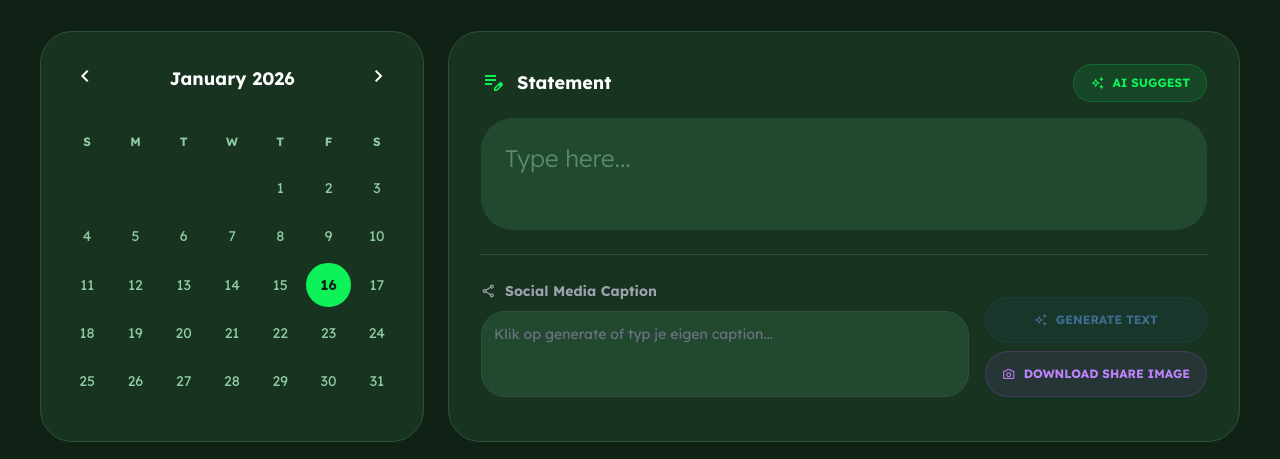
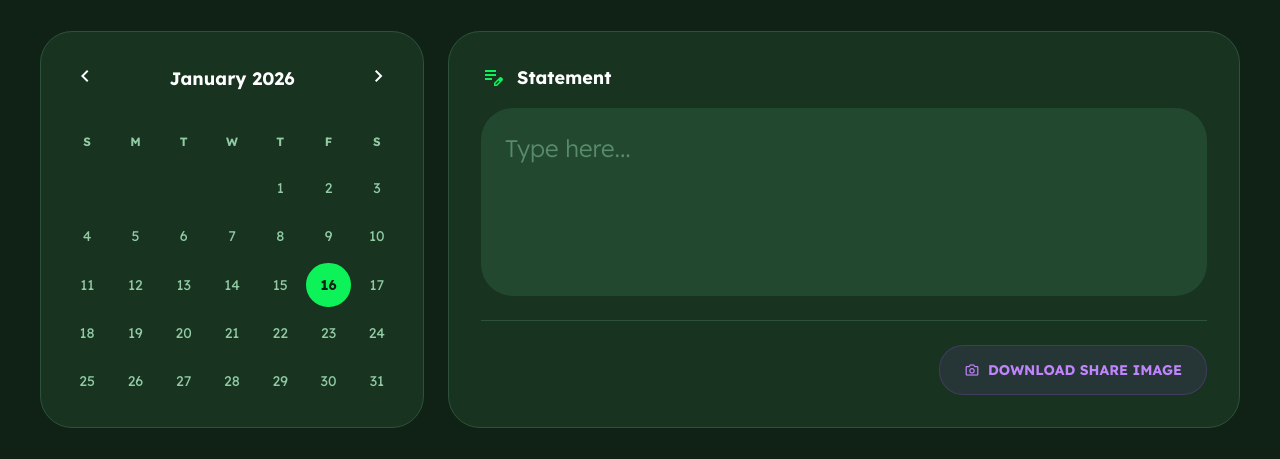
Before and after one commit to Jarbe-bot/cycling-imposter, a React (Vite) app: page /admin/dashboard in a window 1280 px wide. Shown: the part 567-1026 px from the top of the page. Built offline with nearby package versions, Linux system fonts and the light colour scheme; no server answers; the database is empty.

Commit message:
zonder caption

```diff
--- a/components/AdminDashboard.tsx
+++ b/components/AdminDashboard.tsx
@@ -1,7 +1,6 @@
 import React, { useState, useEffect, useRef } from 'react';
 import { Quiz, Cyclist } from '../types';
 import { supabase } from '../supabaseClient';
-import { GoogleGenAI } from "@google/genai";
 import { INITIAL_QUIZ } from '../constants';
 import html2canvas from 'html2canvas';
 
@@ -19,7 +18,6 @@ const AdminDashboard: React.FC<AdminDashboardProps> = ({ quiz, cyclists, setQuiz
   const [selectedDate, setSelectedDate] = useState<string>(new Date().toISOString().split('T')[0]);
   const [isLoading, setIsLoading] = useState(false);
   const [isSaving, setIsSaving] = useState(false);
-  const [isGenerating, setIsGenerating] = useState(false);
 
   const [stats, setStats] = useState({ plays: 0, avgScore: 0, perfectScores: 0 });
   const [isLoadingStats, setIsLoadingStats] = useState(false);
@@ -36,9 +34,6 @@ const AdminDashboard: React.FC<AdminDashboardProps> = ({ quiz, cyclists, setQuiz
   const [moveTargetDate, setMoveTargetDate] = useState('');
 
   const dateInputRef = useRef<HTMLInputElement>(null);
-
-  const [socialCaption, setSocialCaption] = useState('');
-  const [isGeneratingCaption, setIsGeneratingCaption] = useState(false);
 
   useEffect(() => {
     setLocalQuiz(quiz);
@@ -313,65 +308,6 @@ const AdminDashboard: React.FC<AdminDashboardProps> = ({ quiz, cyclists, setQuiz
     setPickerSearch('');
   };
 
-  const generateAIStatement = async () => {
-    setIsGenerating(true);
-    try {
-      const apiKey = import.meta.env.VITE_GEMINI_API_KEY;
-      if (!apiKey) return alert("Geen API Key ingesteld in je .env bestand!");
-
-      const ai = new GoogleGenAI({ apiKey });
-      const currentRiders = localQuiz.slots.map(s => cyclists.find(c => c.id === s.cyclistId)?.name).join(', ');
-
-      const response = await ai.models.generateContent({
-        model: "gemini-2.0-flash",
-        contents: `Create a short, challenging cycling trivia statement (max 60 characters) that applies to some of these riders but not all: ${currentRiders}. Return only the statement text.`,
-      });
-
-      if (response.response.text()) {
-        const text = response.response.text().replace(/"/g, '').trim();
-        setLocalQuiz(prev => ({ ...prev, statement: text }));
-      }
-    } catch (error: any) {
-      console.error("AI failed:", error);
-      alert("AI fout: " + error.message);
-    } finally {
-      setIsGenerating(false);
-    }
-  };
-
-  const generateSocialCaption = async () => {
-    if (!localQuiz.statement) return alert("Genereer of typ eerst een statement!");
-
-    setIsGeneratingCaption(true);
-    try {
-      const apiKey = import.meta.env.VITE_GEMINI_API_KEY;
-      if (!apiKey) return alert("Geen API Key gevonden");
-
-      const ai = new GoogleGenAI({ apiKey });
-
-      const prompt = `Write a short, engaging social media caption (for X/Twitter and Instagram) to promote today's daily puzzle on 'Cycling Imposter'.
-      The theme/statement of today is: "${localQuiz.statement}".
-      Do NOT reveal the answer or the riders' names. Tease the audience and challenge them to find the fake rider.
-      Include 2-3 relevant hashtags like #CyclingImposter #ProCycling.
-      End the caption with: "Play now: https://www.cyclingimposter.com"`;
-
-      const response = await ai.models.generateContent({
-        model: "gemini-2.0-flash",
-        contents: prompt,
-      });
-
-      if (response.response.text()) {
-        const text = response.response.text().replace(/"/g, '').trim();
-        setSocialCaption(text);
-      }
-    } catch (error: any) {
-      console.error("AI Caption failed:", error);
-      alert("Caption genereren mislukt: " + error.message);
-    } finally {
-      setIsGeneratingCaption(false);
-    }
-  };
-
   // --- DE BACK-TO-BASICS SCREENSHOT FUNCTIE ---
   const downloadShareImage = async () => {
     const element = document.getElementById('hidden-share-template');
@@ -392,11 +328,10 @@ const AdminDashboard: React.FC<AdminDashboardProps> = ({ quiz, cyclists, setQuiz
               let base64 = '';
 
               try {
-                  // POGING 1: Direct! (Dit werkte perfect voor Lance en Rohan)
+                  // POGING 1: Direct!
                   const fetchUrl = originalSrc + (originalSrc.includes('?') ? '&' : '?') + 'notcache=' + new Date().getTime();
                   const res = await fetch(fetchUrl, { mode: 'cors' });
 
-                  // CRUCIAAL: Check of we echt een foto krijgen, en geen HTML error pagina
                   const contentType = res.headers.get('content-type');
                   if (!res.ok || !contentType || !contentType.startsWith('image/')) {
                       throw new Error("Directe fetch faalde of gaf geen afbeelding");
@@ -461,6 +396,7 @@ const AdminDashboard: React.FC<AdminDashboardProps> = ({ quiz, cyclists, setQuiz
       if (btn) btn.innerHTML = '<span class="material-symbols-outlined text-sm">photo_camera</span> DOWNLOAD SHARE IMAGE';
     }
   };
+
   const getDaysInMonth = (date: Date) => {
     const year = date.getFullYear();
     const month = date.getMonth();
@@ -492,7 +428,7 @@ const AdminDashboard: React.FC<AdminDashboardProps> = ({ quiz, cyclists, setQuiz
       <div style={{ position: 'absolute', left: '-9999px', top: '0', width: '1080px', overflow: 'hidden' }}>
         <div id="hidden-share-template" className="bg-[#102216] p-16 flex flex-col gap-12 border-0" style={{ fontFamily: "'Lexend', sans-serif" }}>
 
-            {/* HEADER (Zonder logo) */}
+            {/* HEADER */}
             <div className="flex items-center justify-between">
                 <div>
                     <h1 className="text-white text-6xl font-extrabold tracking-tight" style={{ lineHeight: '1.2' }}>{selectedDate}</h1>
@@ -765,59 +701,24 @@ const AdminDashboard: React.FC<AdminDashboardProps> = ({ quiz, cyclists, setQuiz
                   <span className="material-symbols-outlined">edit_note</span>
                   <h3 className="text-lg font-bold text-white">Statement</h3>
                 </div>
-                <button
-                  onClick={generateAIStatement}
-                  disabled={isGenerating}
-                  className="flex items-center gap-2 px-4 py-2 rounded-full bg-primary/10 text-primary border border-primary/20 text-xs font-bold hover:bg-primary/20 transition-all disabled:opacity-50"
-                >
-                  <span className={`material-symbols-outlined text-sm ${isGenerating ? 'animate-spin' : ''}`}>auto_awesome</span>
-                  {isGenerating ? 'THINKING...' : 'AI SUGGEST'}
-                </button>
               </div>
+
               <textarea
-                className="form-input w-full flex-1 resize-none rounded-xl text-white focus:outline-0 focus:ring-2 focus:ring-primary border-none bg-input-dark placeholder:text-text-muted/50 p-6 text-xl md:text-2xl font-light leading-relaxed"
+                className="form-input w-full flex-1 resize-none rounded-xl text-white focus:outline-0 focus:ring-2 focus:ring-primary border-none bg-input-dark placeholder:text-text-muted/50 p-6 text-xl md:text-2xl font-light leading-relaxed mb-6"
                 placeholder="Type here..."
                 value={localQuiz.statement}
                 onChange={handleStatementChange}
               />
 
-              <div className="mt-6 pt-6 border-t border-border-dark">
-                <div className="flex flex-col md:flex-row gap-4 items-start md:items-end justify-between mb-3">
-                  <div className="flex-1 w-full">
-                    <h4 className="text-sm font-bold text-gray-400 flex items-center gap-2 mb-2">
-                        <span className="material-symbols-outlined text-base">share</span>
-                        Social Media Caption
-                    </h4>
-                    <div className="flex gap-2">
-                        <textarea
-                            className="flex-1 bg-input-dark border border-border-dark rounded-lg text-white text-sm p-3 focus:border-primary outline-none resize-none"
-                            rows={3}
-                            value={socialCaption}
-                            onChange={(e) => setSocialCaption(e.target.value)}
-                            placeholder="Klik op generate of typ je eigen caption..."
-                        />
-                    </div>
-                  </div>
-
-                  <div className="flex flex-row md:flex-col gap-2 w-full md:w-auto">
-                    <button
-                        onClick={generateSocialCaption}
-                        disabled={isGeneratingCaption || !localQuiz.statement}
-                        className="flex-1 md:flex-none flex justify-center items-center gap-2 px-4 py-3 rounded-lg bg-blue-500/10 text-blue-400 border border-blue-500/20 text-xs font-bold hover:bg-blue-500/20 transition-all disabled:opacity-50"
-                    >
-                        <span className={`material-symbols-outlined text-sm ${isGeneratingCaption ? 'animate-spin' : ''}`}>auto_awesome</span>
-                        {isGeneratingCaption ? 'GENERATING...' : 'GENERATE TEXT'}
-                    </button>
+              <div className="pt-6 border-t border-border-dark flex justify-end">
                 <button
                     id="download-share-btn"
                     onClick={downloadShareImage}
-                        className="flex-1 md:flex-none flex justify-center items-center gap-2 px-4 py-3 rounded-lg bg-purple-500/10 text-purple-400 border border-purple-500/20 text-xs font-bold hover:bg-purple-500/20 transition-all"
+                    className="flex justify-center items-center gap-2 px-6 py-3 rounded-lg bg-purple-500/10 text-purple-400 border border-purple-500/20 text-sm font-bold hover:bg-purple-500/20 transition-all"
                 >
-                        <span className="material-symbols-outlined text-sm">photo_camera</span>
+                    <span className="material-symbols-outlined text-base">photo_camera</span>
                     DOWNLOAD SHARE IMAGE
                 </button>
-                  </div>
-                </div>
               </div>
 
             </div>
```
Lines whose indentation alone changed are shown as unchanged.
